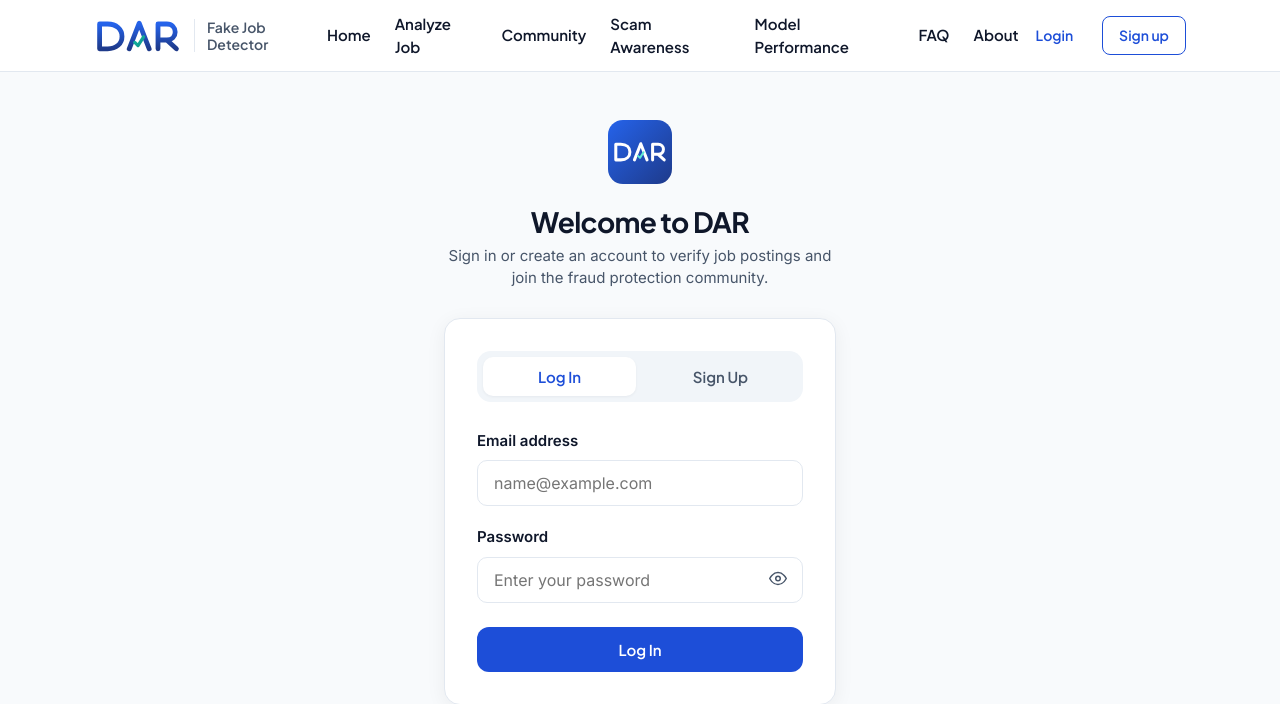
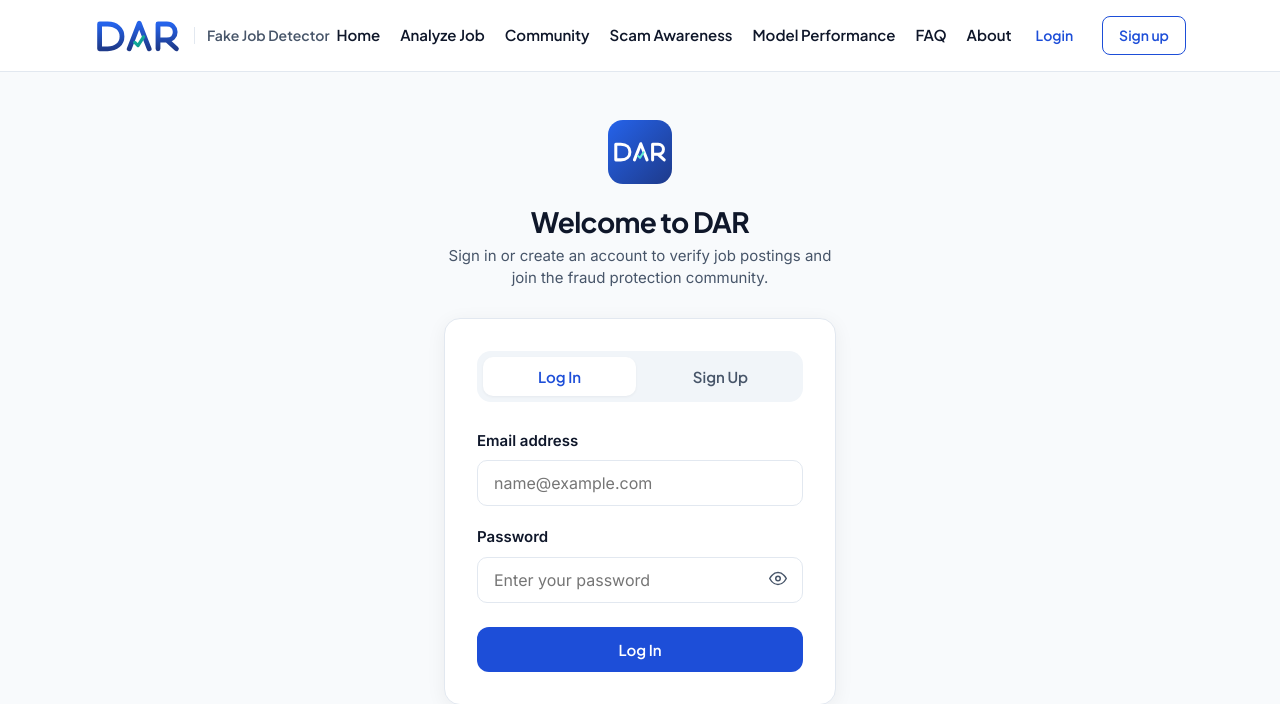
Before and after one commit to devanshmittal30/dar-fake-job-detector, a Flask app: page /auth in a window 1280 px wide. Shown: the top 704 px of the page. Run offline with Flask 3, Linux system fonts and the light colour scheme; parts of the project's set-up code (start-up, migrations or seed data) failed here and were passed over.

Commit message:
fix(nav): enforce single-line alignment and symmetric spacing for desktop nav links

```diff
--- a/app/static/css/main.css
+++ b/app/static/css/main.css
@@ -461,7 +461,7 @@ main {
 .nav-desktop {
   display: flex;
   align-items: center;
-  gap: 1.5rem;
+  gap: 1.25rem;
 }
 
 .nav-link {
@@ -473,6 +473,10 @@ main {
   transition: color 0.15s ease;
   position: relative;
   padding: 0.25rem 0;
+  white-space: nowrap;
+  display: inline-flex;
+  align-items: center;
+  line-height: 1.5;
 }
 
 .nav-link:hover, .nav-link.active {
```
